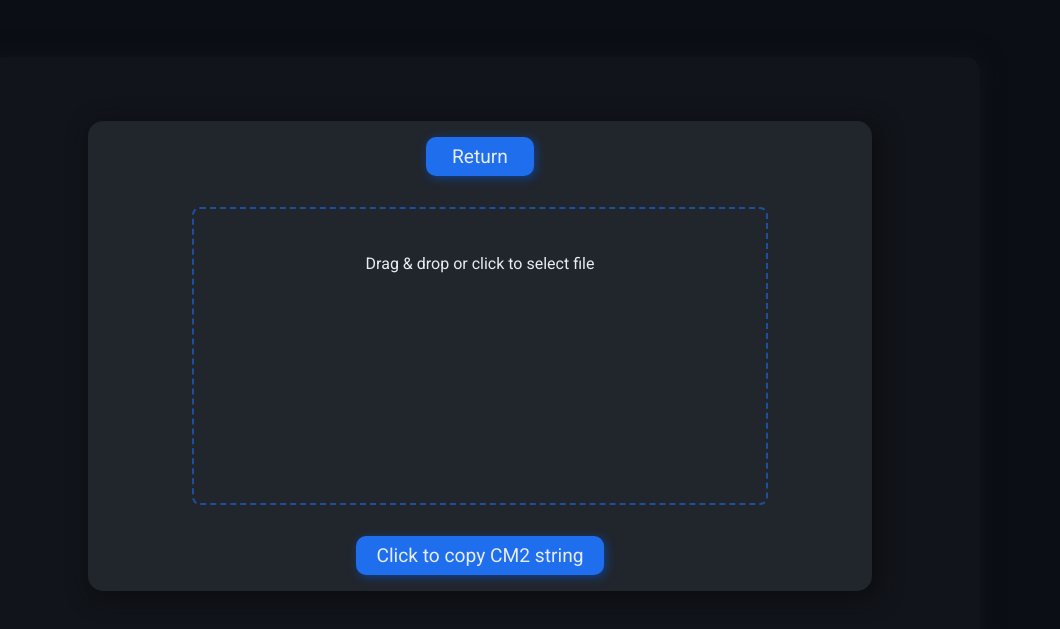
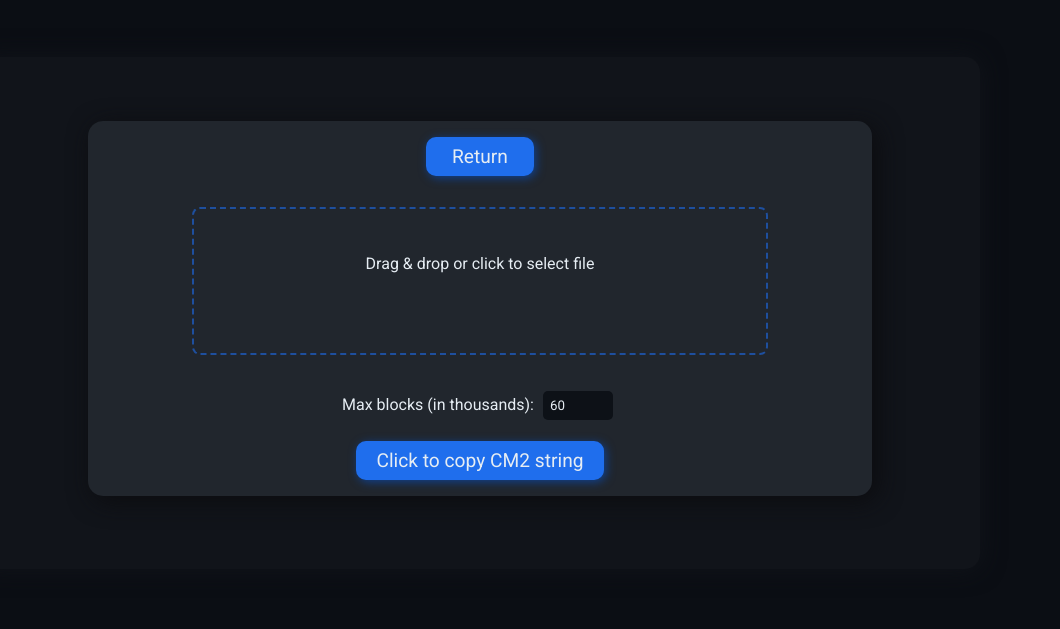
Before and after one commit to Dinwik/Portfolio, a plain HTML site: page projects/CM2-Tools/image-generator/index.html in a window 1280 px wide. Shown: the part 151-780 px from the top of the page, without its empty margins (160-1220 px from the left). Drawn offline with Linux system fonts and the light colour scheme.

Commit message:
added max blocks

```diff
--- a/projects/CM2-Tools/image-generator/index.html
+++ b/projects/CM2-Tools/image-generator/index.html
@@ -3,18 +3,12 @@
     <head>
         <meta charset="utf-8">
         <meta name="viewport" content="width=device-width, initial-scale=1.0">
-        <title>CM2 Circuit generator</title>
+        <title>CM2 Image generator</title>
 
         <link rel="icon" type="image/svg" href="../../../assets/icon.svg">
         <link rel="stylesheet" href="../../../assets/style.css">
 
         <script src="../cm2.js"></script>
-
-        <style>
-            #image {
-                display: none;
-            }
-        </style>
     </head>
     <body>
         <header class="options">
@@ -37,8 +31,13 @@
                 <div class="file_input" id="drop">
                     Drag & drop or click to select file
                     <input type="file" id="file_input" accept="image/*" style="display: none !important;">
-                    <canvas id="inputImage" hieght="0"></canvas>
+                    <canvas id="inputImage" height="0"></canvas>
                 </div>
+
+                <label>
+                    Max blocks (in thousands):
+                    <input type="number" min="10" max="150" value="60" id="max">
+                </label>
 
                 <button onclick="generate()">Click to copy CM2 string</button>
 
--- a/projects/CM2-Tools/image-generator/js/generator.js
+++ b/projects/CM2-Tools/image-generator/js/generator.js
@@ -35,7 +35,7 @@ function generate(res=1) {
             if (r != targetR || g != targetG || b != targetB) {
                 add("TILE", 0, x/size, height/size - y/size, 0.001*(x+y), [targetR, targetG, targetB, 2]);
 
-                if (blocks.length > 90000) {
+                if (blocks.length > maxBlocks.value) {
                     generate(res+1);
                     return;
                 }
--- a/projects/CM2-Tools/image-generator/js/input-handler.js
+++ b/projects/CM2-Tools/image-generator/js/input-handler.js
@@ -2,6 +2,12 @@ const file_input = document.getElementById("file_input");
 const drop = document.getElementById("drop");
 const preview = document.getElementById("inputImage");
 const ictx = preview.getContext("2d");
+
+const maxBlocks = document.getElementById("max");
+
+maxBlocks.addEventListener("change", function() {
+    maxBlocks.value = Math.min(Math.max(maxBlocks.value, 10), 150);
+});
 
 let input;
 
```
